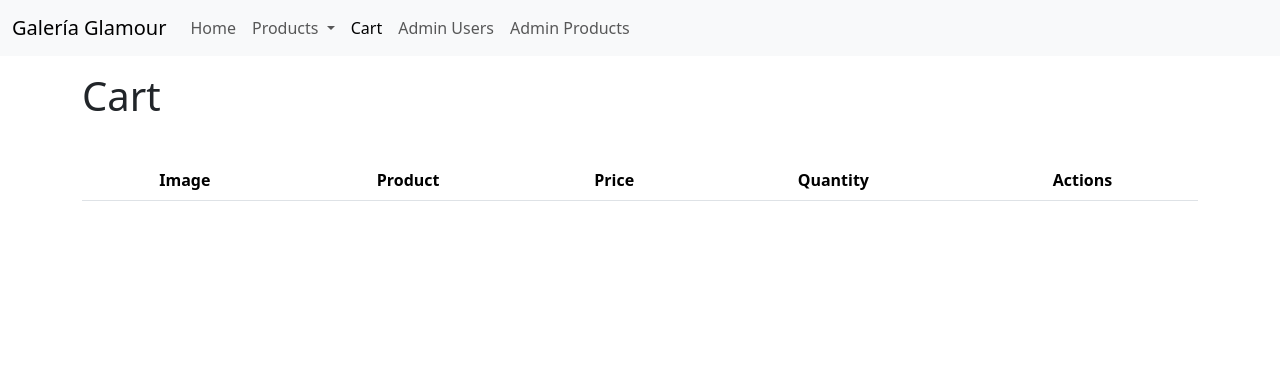
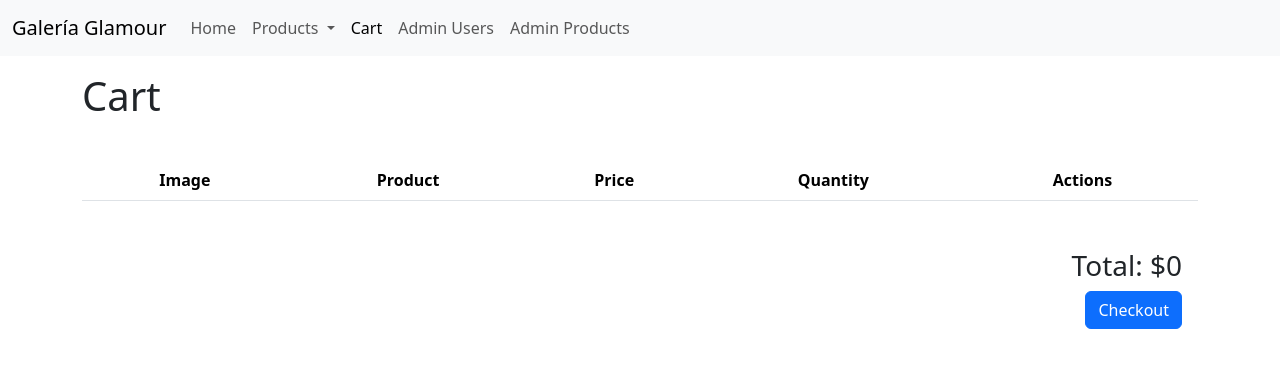
Before and after one commit to Julian-Camacho/final-uba, a plain HTML site: page static/cart/cart.html in a window 1280 px wide. Drawn offline with nearby package versions, Linux system fonts and the light colour scheme; no server answers.

Commit message:
se agregó el total al carrito

```diff
--- a/static/cart/cart.css
+++ b/static/cart/cart.css
@@ -23,3 +23,11 @@
     object-fit: cover;
     border-radius: 50%;
 }
+
+.total-container {
+    display: flex;
+    align-items: end;
+    flex-direction: column;
+    margin-top: 2rem;
+    padding: 1rem;
+}
--- a/static/cart/cart.html
+++ b/static/cart/cart.html
@@ -71,6 +71,10 @@
                 </tbody>
             </table>
         </div>
+        <div class="total-container">
+            <h3>Total: $<span id="total">0</span></h3>
+            <button class="btn btn-primary" id="checkout">Checkout</button>
+        </div>
     </div>
 
     <!-- Scripts -->
--- a/static/cart/cart.js
+++ b/static/cart/cart.js
@@ -1,4 +1,6 @@
 const productTable = document.getElementById("prodTable");
+const totalDisplay = document.getElementById("total");
+const checkoutBtn = document.getElementById("checkout");
 
 getOrder();
 
@@ -7,6 +9,7 @@ function getOrder() {
     .get(`/orders`)
     .then((response) => {
       renderProducts(response.data);
+      handleTotal(response.data);
     })
     .catch((error) => {
       console.error("Error al obtener orden de compra.\n", error);
@@ -91,3 +94,11 @@ function renderProducts(products) {
     });
   });
 }
+
+function handleTotal(products) {
+  let total = 0;
+  products.forEach((product) => {
+    total += product.product_price * product.quantity;
+  });
+  totalDisplay.innerHTML = total.toFixed(2);
+}
```
